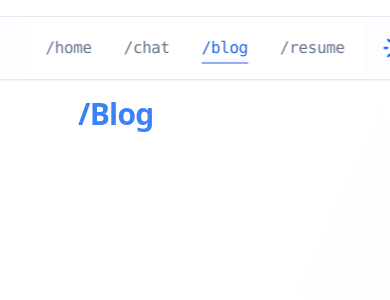
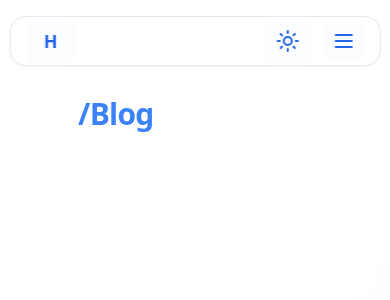
Before and after one commit to Harpreet-Singh-lks/Portfolio, a Next.js app: page /blog in a window 390 px wide. Shown: the top 300 px of the page. Built offline with nearby package versions, Linux system fonts and the light colour scheme.

Commit message:
mobile view added

```diff
--- a/src/app/components/navbar.tsx
+++ b/src/app/components/navbar.tsx
@@ -3,6 +3,7 @@
 import React, { useEffect, useState } from 'react';
 import Link from 'next/link';
 import { usePathname } from 'next/navigation';
+import { Menu, X } from 'lucide-react';
 
 interface NavbarProps {
   activeTab: string;
@@ -18,7 +19,8 @@ const tabs = [
 
 const Navbar = ({ activeTab, setActiveTab }: NavbarProps) => {
   const pathname = usePathname();
-    const [isDark, setIsDark] = useState<boolean>(false);
+  const [isDark, setIsDark] = useState(false);
+  const [isMenuOpen, setIsMenuOpen] = useState(false);
 
   useEffect(() => {
     const stored = typeof window !== 'undefined' ? localStorage.getItem('theme') : null;
@@ -46,13 +48,15 @@ const Navbar = ({ activeTab, setActiveTab }: NavbarProps) => {
     <nav
       role="navigation"
       aria-label="Main"
-            className="fixed flex items-center top-4 left-1/2 -translate-x-1/2 h-16 gap-4 bg-background/60 dark:bg-card/60 backdrop-blur-md border shadow-sm rounded-2xl z-50 px-0"
+      className="fixed top-4 left-1/2 -translate-x-1/2 z-50 flex items-center justify-between w-[95%] max-w-3xl bg-background/60 dark:bg-card/60 backdrop-blur-md border shadow-sm rounded-2xl px-4"
     >
-            <div className="h-16 w-16 bg-secondary/20 dark:bg-secondary/60 text-primary rounded-l-2xl grid place-items-center font-bold select-none text-xl">
+      {/* Brand */}
+      <div className="h-12 w-12 bg-secondary/20 dark:bg-secondary/60 text-primary rounded-lg grid place-items-center font-bold select-none text-lg">
         H
       </div>
 
-            <div className="flex flex-row items-baseline gap-8 px-1">
+      {/* Desktop Tabs */}
+      <div className="hidden md:flex flex-row items-center gap-6">
         {tabs.map(tab => {
           const active = activeTab === tab.id;
           return (
@@ -79,15 +83,18 @@ const Navbar = ({ activeTab, setActiveTab }: NavbarProps) => {
         })}
       </div>
 
+      {/* Theme + Mobile Menu Toggle */}
+      <div className="flex items-center gap-3">
         <button
           type="button"
           onClick={toggleTheme}
           aria-label="Toggle theme"
-                className="bg-secondary/20 dark:bg-secondary/60 text-primary rounded-r-2xl p-2 h-16 w-16 grid place-items-center focus:outline-none focus-visible:ring-2 focus-visible:ring-primary/50 "
+          className="bg-secondary/20 dark:bg-secondary/60 text-primary rounded-lg p-2 h-12 w-12 grid place-items-center"
         >
+          {/* Sun Icon */}
           <svg
             xmlns="http://www.w3.org/2000/svg"
-                        className={`h-7 w-7 ${isDark ? 'hidden' : 'block'}`}
+            className={`h-6 w-6 ${isDark ? 'hidden' : 'block'}`}
             fill="none"
             viewBox="0 0 24 24"
             stroke="currentColor"
@@ -98,9 +105,10 @@ const Navbar = ({ activeTab, setActiveTab }: NavbarProps) => {
             <circle cx="12" cy="12" r="4" />
             <path d="M12 2v2M12 20v2M4.93 4.93l1.41 1.41M17.66 17.66l1.41 1.41M2 12h2M20 12h2M6.34 17.66l-1.41 1.41M19.07 4.93l-1.41 1.41" />
           </svg>
+          {/* Moon Icon */}
           <svg
             xmlns="http://www.w3.org/2000/svg"
-                    className={`h-7 w-7 ${isDark ? 'block' : 'hidden'}`}
+            className={`h-6 w-6 ${isDark ? 'block' : 'hidden'}`}
             fill="none"
             viewBox="0 0 24 24"
             stroke="currentColor"
@@ -111,6 +119,43 @@ const Navbar = ({ activeTab, setActiveTab }: NavbarProps) => {
             <path d="M12 3a6 6 0 0 0 9 9 9 9 0 1 1-9-9Z" />
           </svg>
         </button>
+
+        {/* Hamburger Menu (mobile only) */}
+        <button
+          type="button"
+          className="md:hidden p-2 rounded-lg bg-secondary/20 dark:bg-secondary/60 text-primary"
+          onClick={() => setIsMenuOpen(prev => !prev)}
+          aria-label="Toggle navigation menu"
+        >
+          {isMenuOpen ? <X className="h-6 w-6" /> : <Menu className="h-6 w-6" />}
+        </button>
+      </div>
+
+      {/* Mobile Menu Dropdown */}
+      {isMenuOpen && (
+        <div className="absolute top-16 left-0 w-full bg-background dark:bg-card border-t shadow-md rounded-b-2xl md:hidden flex flex-col py-3">
+          {tabs.map(tab => {
+            const active = activeTab === tab.id;
+            return (
+              <Link
+                key={tab.id}
+                href={tab.href}
+                onClick={() => {
+                  setActiveTab(tab.id);
+                  setIsMenuOpen(false);
+                }}
+                className={`px-4 py-2 font-mono text-base transition-colors ${
+                  active
+                    ? 'text-primary font-semibold bg-secondary/20 dark:bg-secondary/40'
+                    : 'text-muted-foreground hover:text-primary'
+                }`}
+              >
+                /{tab.label}
+              </Link>
+            );
+          })}
+        </div>
+      )}
     </nav>
   );
 };
```
Lines whose indentation alone changed are shown as unchanged.
